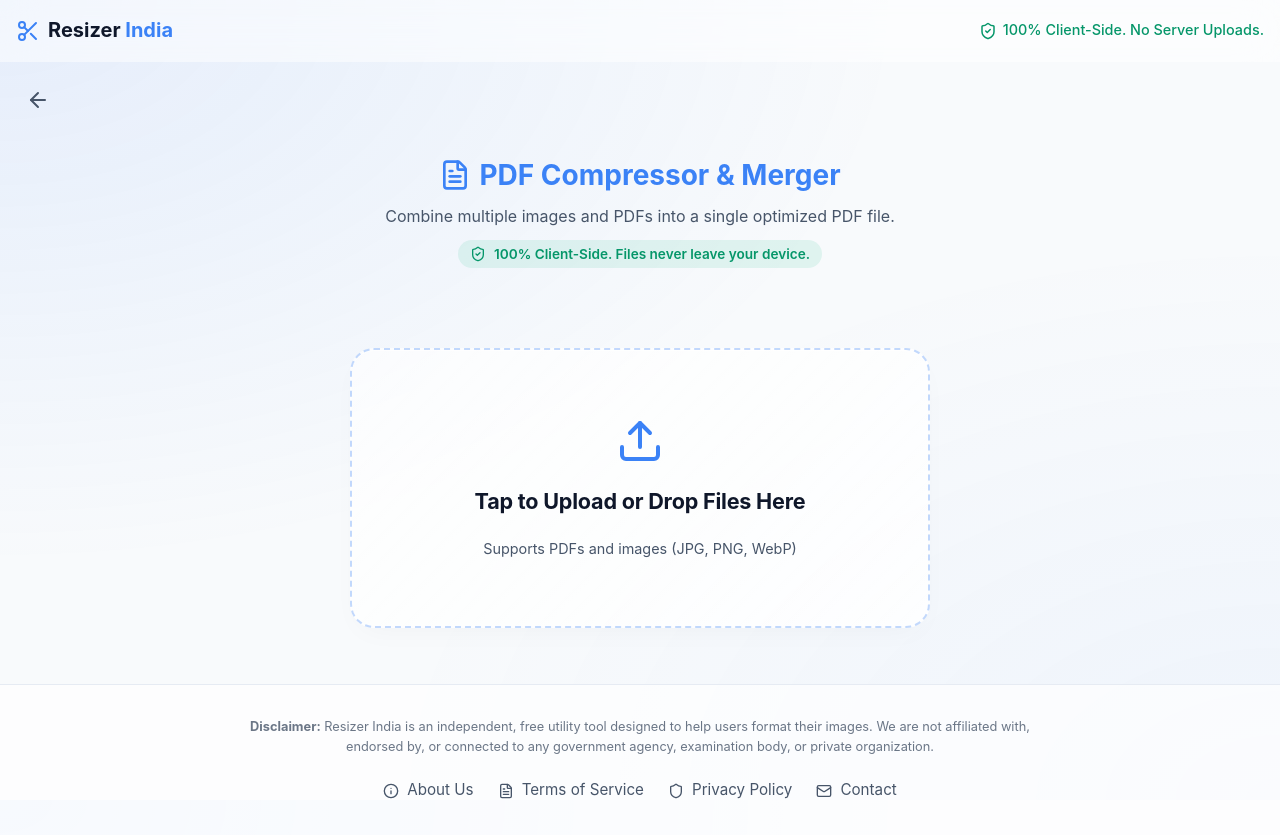
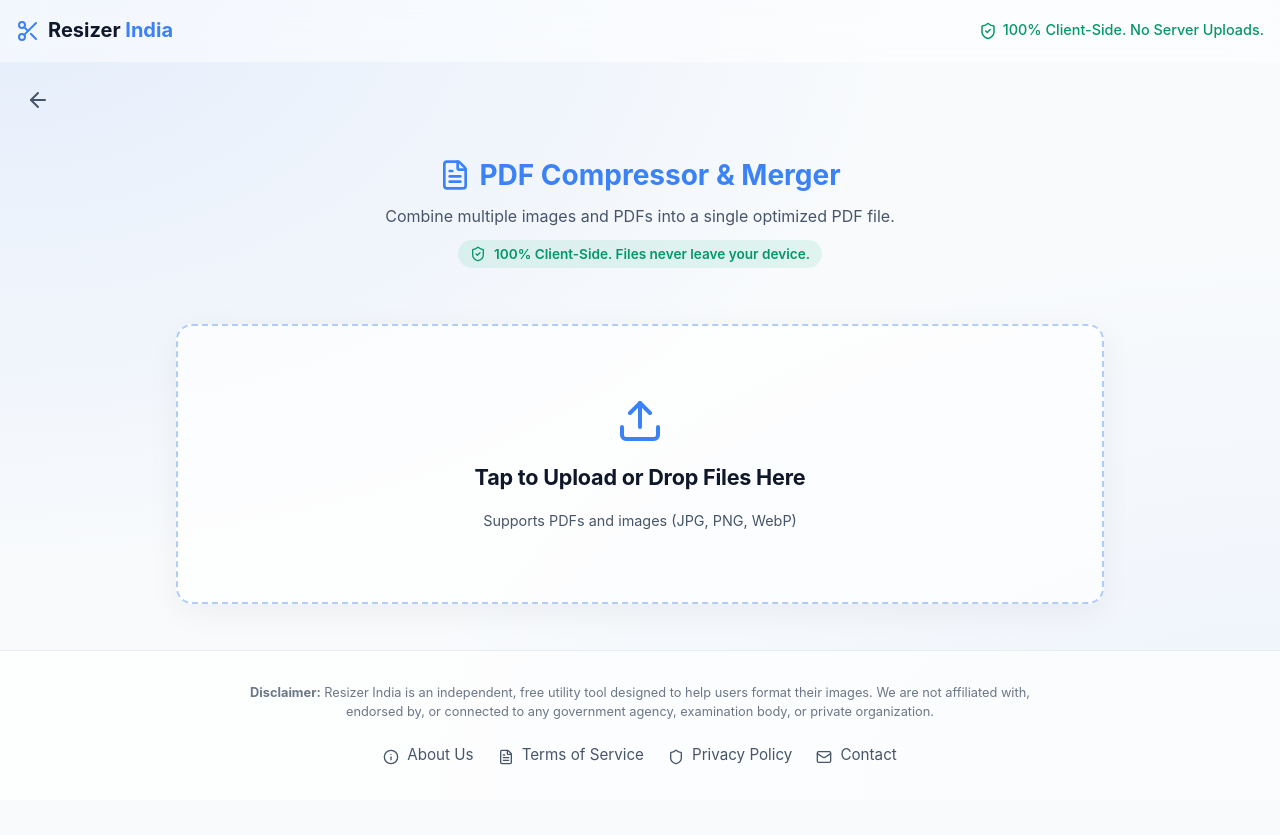
Before and after one commit to TechyNisarg/resizer-india, a React (Vite) app: page /pdf in a window 1280 px wide. After the commit the page ends 800 px from the top, so only its background shows below. Built offline with nearby package versions, Linux system fonts and the light colour scheme; a web font is replaced by a local one.

Commit message:
fix: improve dropzone layout

```diff
--- a/src/components/Dropzone.tsx
+++ b/src/components/Dropzone.tsx
@@ -1,5 +1,5 @@
 import React, { useRef, useState } from 'react';
-import { Upload, ShieldCheck } from 'lucide-react';
+import { Upload } from 'lucide-react';
 
 interface DropzoneProps {
   onImageLoad: (file: File) => void;
@@ -54,10 +54,6 @@ export const Dropzone: React.FC<DropzoneProps> = ({ onImageLoad, isProcessing })
       <Upload size={48} className="upload-icon" />
       <h3>Tap to Upload or Drop Image Here</h3>
       <p>Supports JPG/JPEG, PNG, WebP, HEIC</p>
-      <div style={{ display: 'flex', alignItems: 'center', gap: '0.5rem', color: '#059669', fontSize: '0.9rem', fontWeight: 500, marginTop: '0.5rem' }}>
-        <ShieldCheck size={18} />
-        <span>100% Secure & Private. No server uploads.</span>
-      </div>
       {isProcessing && <p style={{color: 'var(--primary)', fontWeight: 600}}>Loading & Converting...</p>}
     </div>
   );
--- a/src/index.css
+++ b/src/index.css
@@ -150,25 +150,24 @@ input { cursor: text; }
 }
 
 .dropzone {
-  border: 2px dashed rgba(59, 130, 246, 0.3);
-  border-radius: 24px;
-  padding: 3.5rem 2rem;
+  border: 2px dashed rgba(59, 130, 246, 0.4);
+  border-radius: var(--radius);
+  padding: 3rem 2rem;
   text-align: center;
   cursor: pointer;
-  background: linear-gradient(135deg, rgba(255, 255, 255, 0.65) 0%, rgba(255, 255, 255, 0.8) 100%);
-  backdrop-filter: blur(20px);
-  -webkit-backdrop-filter: blur(20px);
-  transition: all 0.4s cubic-bezier(0.16, 1, 0.3, 1);
+  background: var(--surface);
+  backdrop-filter: var(--blur);
+  -webkit-backdrop-filter: var(--blur);
+  transition: var(--transition);
   display: flex;
   flex-direction: column;
   align-items: center;
   justify-content: center;
-  gap: 1.25rem;
+  gap: 1rem;
   min-height: 280px;
-  max-width: 580px;
   width: 100%;
-  margin: 1.5rem auto;
-  box-shadow: 0 10px 30px -10px rgba(0, 0, 0, 0.04), inset 0 1px 0 rgba(255, 255, 255, 0.6);
+  margin: 0;
+  box-shadow: var(--shadow);
   position: relative;
   overflow: hidden;
 }
```
